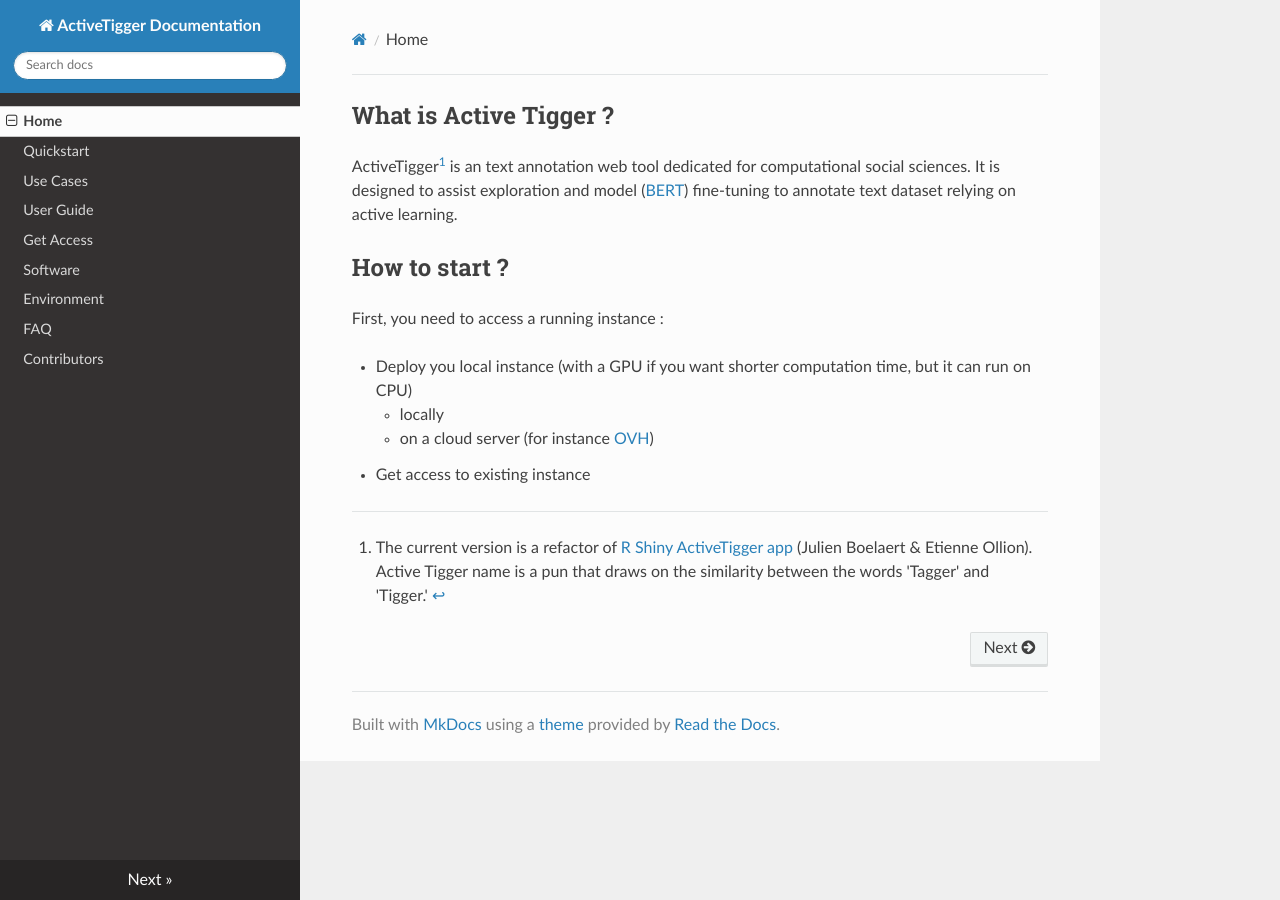
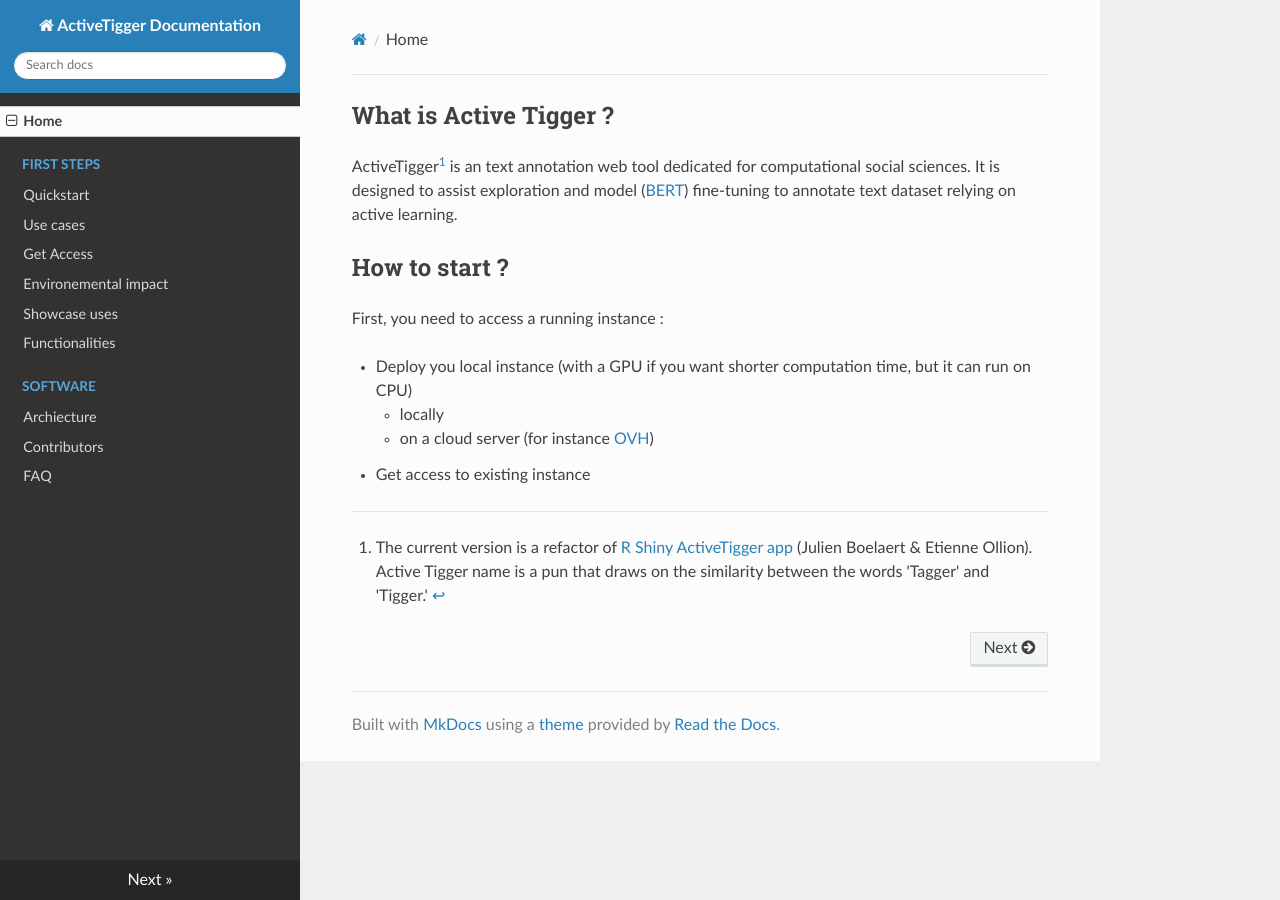
Before and after one commit to activetigger/documentation, an MkDocs documentation site: the page built from docs/index.md, in a window 1280 px wide. Built offline with MkDocs 1.6.1, drawn with Linux system fonts in a browser that asks for light colours; nearby versions of some CDN libraries.

Commit message:
change order

```diff
--- a/mkdocs.yml
+++ b/mkdocs.yml
@@ -1,14 +1,18 @@
 site_name: ActiveTigger Documentation
 nav:
   - Home: index.md
-  - Quickstart: quickstart.md
-  - Use Cases: usecases.md
-  - User Guide: documentation.md
-  - Get Access: access.md
-  - Software: software.md
-  - Environment: environment.md
+  - First steps:
+    - Quickstart: quickstart/quickstart.md
+    - Use cases: quickstart/usecases.md
+    - Get Access: access.md
+    - Environemental impact: quickstart/environment.md
+  - Showcase uses: showcase/usecases.md
+  - Functionalities: documentation.md
+  - Software:
+    - Archiecture: software.md
+    - Contributors: contributors.md
   - FAQ: faq.md
-  - Contributors: contributors.md
+
 markdown_extensions:
   - footnotes
   - admonition
```
Also changed, not shown: docs/quickstart/usecases.md (added).
